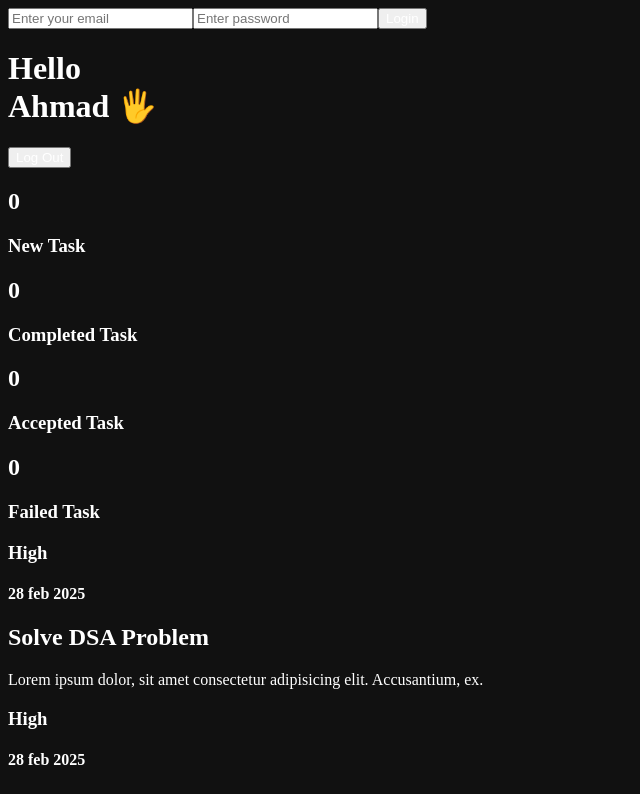
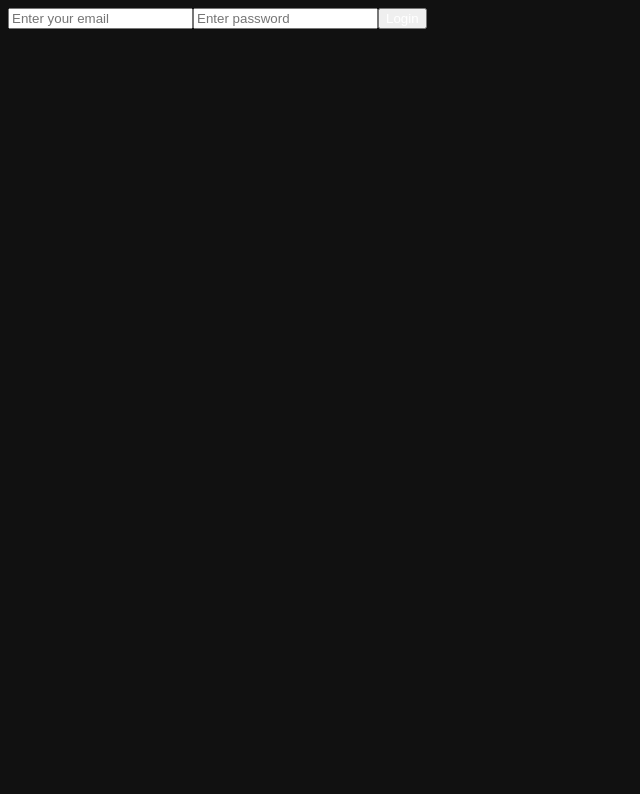
Before and after one commit to Ahmadrazakhan-786/React-Projects, a React (Vite) app in the folder ems/: page / in a window 1280 px wide. Shown: the top 794 px of the page, without its empty margins (0-640 px from the left). Built offline with nearby package versions, Linux system fonts and the light colour scheme.

Commit message:
project work

```diff
--- a/ems/src/App.jsx
+++ b/ems/src/App.jsx
@@ -9,16 +9,17 @@
 
 
   const [user, setUser] = useState(null)
+  const [loggedInUserData, setloggedInUserData] = useState(null)
   const authData = useContext(AuthContext)
 
-  useEffect(() => {
-    if(authData){
-      const loggedInUser = localStorage.getItem("LoggedInUser")
-      if(loggedInUser){
-        setUser(loggedInUser.role)
-      }
-    }
-  }, [authData])
+  // useEffect(() => {
+  //   if(authData){
+  //     const loggedInUser = localStorage.getItem("LoggedInUser")
+  //     if(loggedInUser){
+  //       setUser(loggedInUser.role)
+  //     }
+  //   }
+  // }, [authData])
 
 
 
@@ -26,9 +27,13 @@
     if(email == 'admin@ark.com' && password == '123'){
       setUser('admin')
       localStorage.setItem('loggedInUser',JSON.stringify({role:'admin'}))
-    }else if(authData && authData.employees.find((e)=>email == e.email && e.password == password)){
-      setUser('Employee')
-      localStorage.setItem('loggedInUser',JSON.stringify({role:'employee'}))
+    }else if(authData){
+      const employee = authData.employees.find((e)=>email == e.email && e.password == password)
+      if(employee){
+        setUser('employee')
+        setloggedInUserData(employee)
+        localStorage.setItem('loggedInUser',JSON.stringify({role:'employee'}))
+      }
     }
     else{
       alert('Invalid Credentials')
@@ -41,7 +46,7 @@
    return (
     <>
     {!user ? <Login handleLogin={handleLogin} /> : ''}
-    {user == 'admin' ? <AdminDashboard/> : <EmployeeDashboard/>}
+    {user == 'admin' ? <AdminDashboard/> : (user == 'employee' ?  <EmployeeDashboard data={loggedInUserData}/>: null)}
     {/* <EmployeeDashboard /> */}
     {/* <AdminDashboard /> */}
 
@@ -50,3 +55,174 @@
 }
 
 export default App
+
+
+
+
+// const employees = [
+//   {
+//       "id": 1,
+//       "firstName": "Amit",
+//       "email": "employee1@example.com",
+//       "password": "123",
+//       "tasks": [
+//           {
+//               "taskTitle": "Bug Fixing",
+//               "taskDescription": "Fix UI alignment issue in the dashboard.",
+//               "taskDate": "2025-03-10",
+//               "category": "Development",
+//               "active": true,
+//               "newTask": true,
+//               "completedTask": false,
+//               "failedTask": false
+//           },
+//           {
+//               "taskTitle": "Code Review",
+//               "taskDescription": "Review pull requests from the frontend team.",
+//               "taskDate": "2025-03-12",
+//               "category": "Code Review",
+//               "active": false,
+//               "newTask": false,
+//               "completedTask": true,
+//               "failedTask": false
+//           }
+//       ],
+//       "taskNumbers": { "active": 1, "newTask": 1, "completedTask": 1, "failedTask": 0 }
+//   },
+//   {
+//       "id": 2,
+//       "firstName": "Rajesh",
+//       "email": "employee2@example.com",
+//       "password": "123",
+//       "tasks": [
+//           {
+//               "taskTitle": "Database Optimization",
+//               "taskDescription": "Optimize slow-running SQL queries.",
+//               "taskDate": "2025-03-11",
+//               "category": "Database",
+//               "active": true,
+//               "newTask": false,
+//               "completedTask": false,
+//               "failedTask": false
+//           },
+//           {
+//               "taskTitle": "Security Audit",
+//               "taskDescription": "Perform security checks on API endpoints.",
+//               "taskDate": "2025-03-13",
+//               "category": "Security",
+//               "active": false,
+//               "newTask": false,
+//               "completedTask": false,
+//               "failedTask": true
+//           },
+//           {
+//               "taskTitle": "Testing",
+//               "taskDescription": "Write unit tests for the authentication module.",
+//               "taskDate": "2025-03-15",
+//               "category": "Testing",
+//               "active": false,
+//               "newTask": true,
+//               "completedTask": false,
+//               "failedTask": false
+//           }
+//       ],
+//       "taskNumbers": { "active": 1, "newTask": 1, "completedTask": 0, "failedTask": 1 }
+//   },
+//   {
+//       "id": 3,
+//       "firstName": "Sandeep",
+//       "email": "employee3@example.com",
+//       "password": "123",
+//       "tasks": [
+//           {
+//               "taskTitle": "Client Meeting",
+//               "taskDescription": "Discuss project updates with the client.",
+//               "taskDate": "2025-03-09",
+//               "category": "Meeting",
+//               "active": false,
+//               "newTask": false,
+//               "completedTask": true,
+//               "failedTask": false
+//           },
+//           {
+//               "taskTitle": "Frontend Fixes",
+//               "taskDescription": "Fix broken buttons on mobile view.",
+//               "taskDate": "2025-03-11",
+//               "category": "UI/UX",
+//               "active": true,
+//               "newTask": true,
+//               "completedTask": false,
+//               "failedTask": false
+//           },
+//           {
+//               "taskTitle": "Performance Testing",
+//               "taskDescription": "Analyze API response times.",
+//               "taskDate": "2025-03-14",
+//               "category": "Testing",
+//               "active": false,
+//               "newTask": false,
+//               "completedTask": false,
+//               "failedTask": true
+//           }
+//       ],
+//       "taskNumbers": { "active": 1, "newTask": 1, "completedTask": 1, "failedTask": 1 }
+//   },
+//   {
+//       "id": 4,
+//       "firstName": "Neha",
+//       "email": "employee4@example.com",
+//       "password": "123",
+//       "tasks": [
+//           {
+//               "taskTitle": "Feature Development",
+//               "taskDescription": "Implement dark mode for the app.",
+//               "taskDate": "2025-03-10",
+//               "category": "Development",
+//               "active": true,
+//               "newTask": false,
+//               "completedTask": false,
+//               "failedTask": false
+//           },
+//           {
+//               "taskTitle": "Code Documentation",
+//               "taskDescription": "Update API documentation.",
+//               "taskDate": "2025-03-12",
+//               "category": "Documentation",
+//               "active": false,
+//               "newTask": false,
+//               "completedTask": true,
+//               "failedTask": false
+//           }
+//       ],
+//       "taskNumbers": { "active": 1, "newTask": 0, "completedTask": 1, "failedTask": 0 }
+//   },
+//   {
+//       "id": 5,
+//       "firstName": "Priya",
+//       "email": "employee5@example.com",
+//       "password": "123",
+//       "tasks": [
+//           {
+//               "taskTitle": "Server Maintenance",
+//               "taskDescription": "Upgrade the production server to the latest version.",
+//               "taskDate": "2025-03-11",
+//               "category": "IT",
+//               "active": true,
+//               "newTask": true,
+//               "completedTask": false,
+//               "failedTask": false
+//           },
+//           {
+//               "taskTitle": "Client Report",
+//               "taskDescription": "Prepare the monthly report for stakeholders.",
+//               "taskDate": "2025-03-15",
+//               "category": "Management",
+//               "active": false,
+//               "newTask": false,
+//               "completedTask": true,
+//               "failedTask": false
+//           }
+//       ],
+//       "taskNumbers": { "active": 1, "newTask": 1, "completedTask": 1, "failedTask": 0 }
+//   }
+// ];
--- a/ems/src/Components/Dashboard/EmployeeDashboard.jsx
+++ b/ems/src/Components/Dashboard/EmployeeDashboard.jsx
@@ -3,12 +3,15 @@
 import TaskListNumbers from '../Others/TaskListNumbers'
 import TaskList from '../TaskList/TaskList'
 
-function EmployeeDashboard() {
+const EmployeeDashboard = ({data}) => {
+
   return (
     <div className='p-10 bg-[#1C1C1C] h-screen'>
-      <Header />
-      <TaskListNumbers />
-      <TaskList />
+
+      <Header data={data}/>
+      <TaskListNumbers data={data}/>
+      <TaskList data={data}/>
+
     </div>
   )
 }
--- a/ems/src/Components/Others/Header.jsx
+++ b/ems/src/Components/Others/Header.jsx
@@ -1,7 +1,9 @@
 import React from 'react'
 
 
-function Header() {
+const Header = ({data}) => {
+
+  console.log(data)
   return (
     <div className='flex items-end justify-between'>
         <h1 className='text-2xl font-medium'>Hello <br /> <span className='text-3xl font-semibold'>Ahmad 🖐️</span></h1>
```
